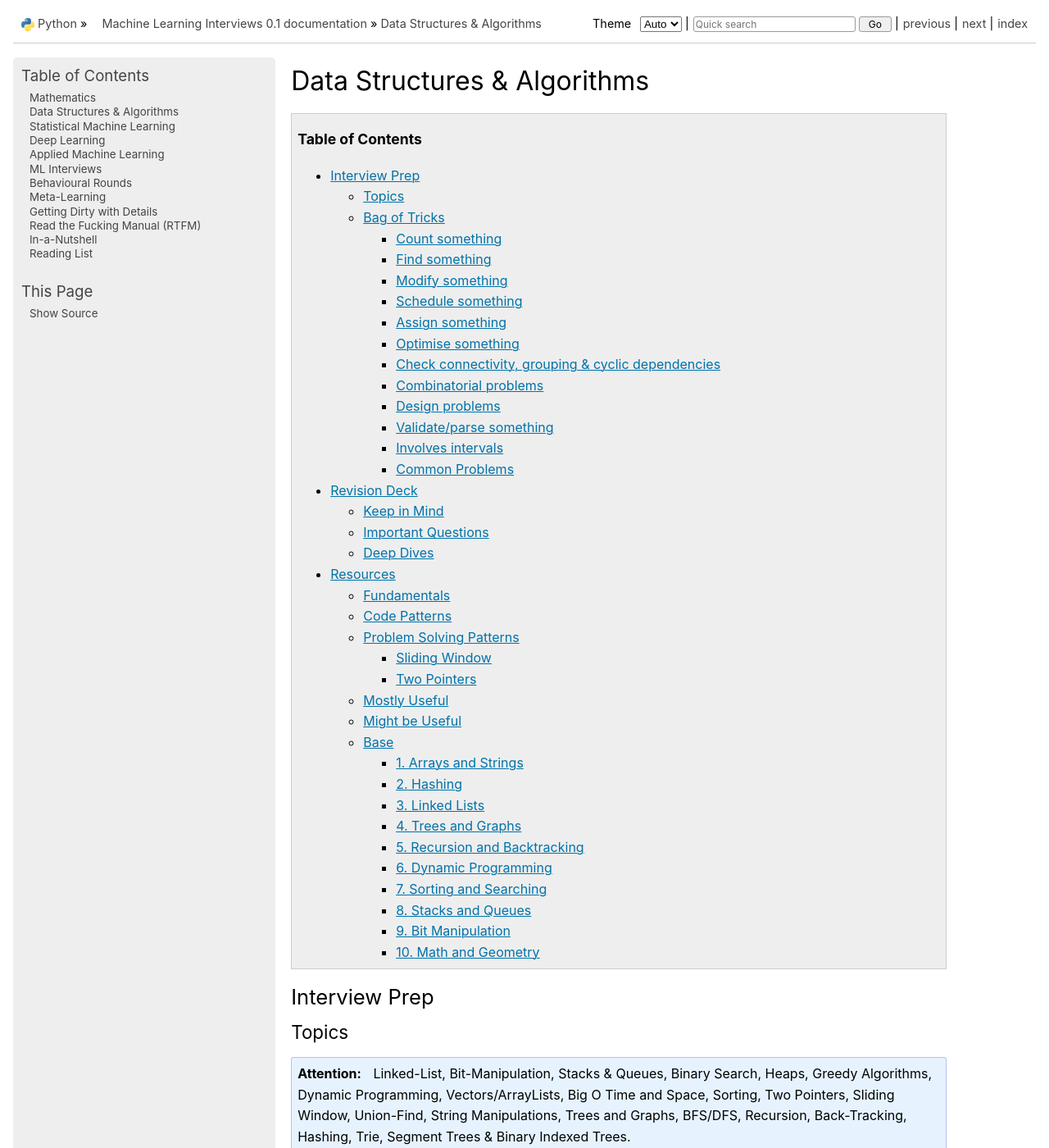
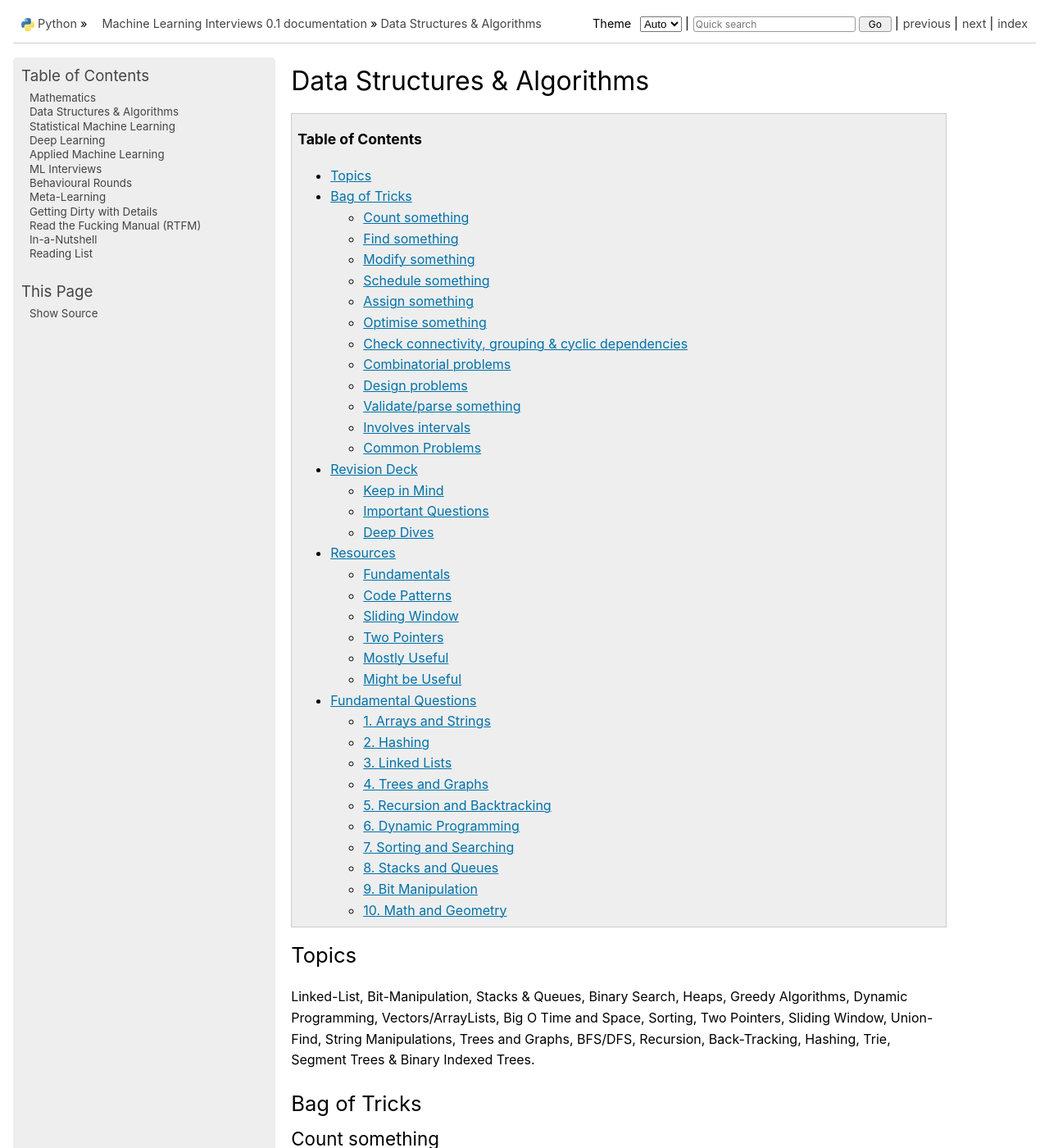
Before and after one commit to uselesstechjunks/leetcode, a Sphinx documentation site: the page built from docs/source/dsa/index.rst, in a window 1280 px wide and 1400 px high. Shown: the whole window at 82% size. Built offline with Sphinx 7.4.7, drawn with Linux system fonts in a browser that asks for light colours; pages that are not in the unit, such as notebooks, are missing from menus; some of the changed text lies outside the part shown.

Commit message:
Update index.rst

```diff
--- a/docs/source/dsa/index.rst
+++ b/docs/source/dsa/index.rst
@@ -2,27 +2,24 @@
 Data Structures & Algorithms
 #################################################################################
 .. contents:: Table of Contents
-   :depth: 3
+   :depth: 2
    :local:
    :backlinks: none
 
 *********************************************************************************
-Interview Prep
+Topics
 *********************************************************************************
-Topics
+Linked-List, Bit-Manipulation, Stacks & Queues, Binary Search, Heaps, Greedy Algorithms, Dynamic Programming, Vectors/ArrayLists, Big O Time and Space, Sorting, Two Pointers, Sliding Window, Union-Find, String Manipulations, Trees and Graphs, BFS/DFS, Recursion, Back-Tracking, Hashing, Trie, Segment Trees & Binary Indexed Trees.
+
+*********************************************************************************
+Bag of Tricks
+*********************************************************************************
+Count something
 =================================================================================
-.. attention::
-
-	Linked-List, Bit-Manipulation, Stacks & Queues, Binary Search, Heaps, Greedy Algorithms, Dynamic Programming, Vectors/ArrayLists, Big O Time and Space, Sorting, Two Pointers, Sliding Window, Union-Find, String Manipulations, Trees and Graphs, BFS/DFS, Recursion, Back-Tracking, Hashing, Trie, Segment Trees & Binary Indexed Trees.
-
-Bag of Tricks
-=================================================================================
-Count something
----------------------------------------------------------------------------------
 #. Can we count compliment instead?
 
 Find something
----------------------------------------------------------------------------------
+=================================================================================
 #. Ordered?
 
 	#. Values explicit - vanilla Binary search.
@@ -75,22 +72,22 @@ Find something
 #. Make bookkeeping faster - sqrt decomposition
 
 Modify something
----------------------------------------------------------------------------------
+=================================================================================
 #. Two pointers + swap
 #. Dutch national flag
 
 Schedule something
----------------------------------------------------------------------------------
+=================================================================================
 #. Priority queue + optional external dict for value - greedy
 #. [Tarjan][Kahn] Topological sort
 
 Assign something
----------------------------------------------------------------------------------
+=================================================================================
 #. Two pointers
 #. [Kuhn] Maximal bipartite matching
 
 Optimise something
----------------------------------------------------------------------------------
+=================================================================================
 #. DP - Classic problems
 
 	#. 0-1 knapsack
@@ -116,7 +113,7 @@ Optimise something
 	#. Lightest edge - MST [Prim][Kruskal]
 
 Check connectivity, grouping & cyclic dependencies
----------------------------------------------------------------------------------
+=================================================================================
 #. Tortoise & hare algorithm
 #. BFS for bipartite detection
 #. DFS with edge classification, union-find
@@ -127,25 +124,25 @@ Check connectivity, grouping & cyclic dependencies
 #. Eulerian circuit for cycle visiting all vertices
 
 Combinatorial problems
----------------------------------------------------------------------------------
+=================================================================================
 #. Backtracking
 
 Design problems
----------------------------------------------------------------------------------
+=================================================================================
 #. Mostly bookkeeping
 
 Validate/parse something
----------------------------------------------------------------------------------
+=================================================================================
 #. Stack
 
 Involves intervals
----------------------------------------------------------------------------------
+=================================================================================
 #. Sort them - overlap check left-end >= right-start
 #. Sort by start - benefit (???)
 #. Sort by end - benefit (???)
 
 Common Problems
----------------------------------------------------------------------------------
+=================================================================================
 #. Subarray Sum
 
 	#. Keep track of earlier seen prefix sums
@@ -184,7 +181,6 @@ Deep Dives
 	range
 	graph
 	dsasol
-
 *********************************************************************************
 Resources
 *********************************************************************************
@@ -203,17 +199,15 @@ Code Patterns
 	* [algo.monster] `Templates <https://algo.monster/templates>`_
 	* [github.io] `LC cheatsheet <https://jwl-7.github.io/leetcode-cheatsheet/>`_
 
-Problem Solving Patterns
+Sliding Window
 ================================================================================
-Sliding Window
----------------------------------------------------------------------------------
 .. important::
 	* [leetcode.com] `Sliding Window Technique: A Comprehensive Guide <https://leetcode.com/discuss/interview-question/3722472/mastering-sliding-window-technique-a-comprehensive-guide>`_
 	* [geeksforgeeks.org] `Sliding Window Technique <https://www.geeksforgeeks.org/window-sliding-technique/>`_
 	* [leetcode.com] `Sliding window with frequency counts <https://leetcode.com/problems/subarrays-with-k-different-integers/solutions/235002/one-code-template-to-solve-all-of-these-problems/>`_
 
 Two Pointers
----------------------------------------------------------------------------------
+================================================================================
 .. important::
 	* [leetcode.com] `Solved all two pointers problems in 100 days. <https://leetcode.com/discuss/study-guide/1688903/Solved-all-two-pointers-problems-in-100-days>`_
 	* [reddit.com] `Two-Pointer Technique, an In-Depth Guide <https://www.reddit.com/r/leetcode/comments/18g9383/twopointer_technique_an_indepth_guide_concepts/?rdt=59240>`_
@@ -251,11 +245,11 @@ Might be Useful
 	* [geeksforgeeks.org] `Must Do Coding Questions for Companies <https://www.geeksforgeeks.org/must-do-coding-questions-for-companies-like-amazon-microsoft-adobe/>`_
 	* [geeksforgeeks.org] `Must Do Coding Questions Company-wise <https://www.geeksforgeeks.org/must-coding-questions-company-wise/>`_
 	* [interview-prep-pro.vercel.app] `Interview Prep Pro <https://interview-prep-pro.vercel.app/>`_
-
-Base
+*********************************************************************************
+Fundamental Questions
+*********************************************************************************
+1. Arrays and Strings
 ================================================================================
-1. Arrays and Strings
----------------------------------------------------------------------------------
 Key Concepts: Sliding window, two pointers, prefix sum, Kadane’s algorithm, string manipulation.
 
 Problems to Practice:
@@ -267,7 +261,7 @@ Problems to Practice:
 * String pattern matching (e.g., KMP algorithm, Rabin-Karp)
 
 2. Hashing
----------------------------------------------------------------------------------
+================================================================================
 Key Concepts: Hash maps, sets, frequency counts, collision handling.
 
 Problems to Practice:
@@ -278,7 +272,7 @@ Problems to Practice:
 * Subarray with a given sum (hash map for prefix sums).
 
 3. Linked Lists
----------------------------------------------------------------------------------
+================================================================================
 Key Concepts: Fast and slow pointers, reversing, merging, detecting cycles.
 
 Problems to Practice:
@@ -290,7 +284,7 @@ Problems to Practice:
 * Flatten a multilevel doubly linked list.
 
 4. Trees and Graphs
----------------------------------------------------------------------------------
+================================================================================
 Key Concepts:
 
 * Trees: Traversals (DFS, BFS), recursion, binary search tree properties.
@@ -306,7 +300,7 @@ Problems to Practice:
 * Detect cycle in an undirected graph (union-find).
 
 5. Recursion and Backtracking
----------------------------------------------------------------------------------
+================================================================================
 Key Concepts: Base case, recursive stack, pruning.
 
 Problems to Practice:
@@ -318,7 +312,7 @@ Problems to Practice:
 * Word search in a grid.
 
 6. Dynamic Programming
----------------------------------------------------------------------------------
+================================================================================
 Key Concepts: Memoization, tabulation, state definition, transitions.
 
 Problems to Practice:
@@ -330,7 +324,7 @@ Problems to Practice:
 * Edit distance (Levenshtein distance).
 
 7. Sorting and Searching
----------------------------------------------------------------------------------
+================================================================================
 Key Concepts: Merge sort, quicksort, binary search (with variations).
 
 Problems to Practice:
@@ -341,7 +335,7 @@ Problems to Practice:
 * Closest pair of points.
 
 8. Stacks and Queues
----------------------------------------------------------------------------------
+================================================================================
 Key Concepts: Monotonic stack, deque (double-ended queue), LRU cache.
 
 Problems to Practice:
@@ -352,7 +346,7 @@ Problems to Practice:
 * Implement a queue using two stacks.
 
 9. Bit Manipulation
----------------------------------------------------------------------------------
+================================================================================
 Key Concepts: XOR, bit shifts, masking, counting set bits.
 
 Problems to Practice:
@@ -363,7 +357,7 @@ Problems to Practice:
 * Count the number of 1 bits (Hamming weight).
 
 10. Math and Geometry
----------------------------------------------------------------------------------
+================================================================================
 Key Concepts: GCD, LCM, modular arithmetic, Euclidean algorithm.
 
 Problems to Practice:
```
